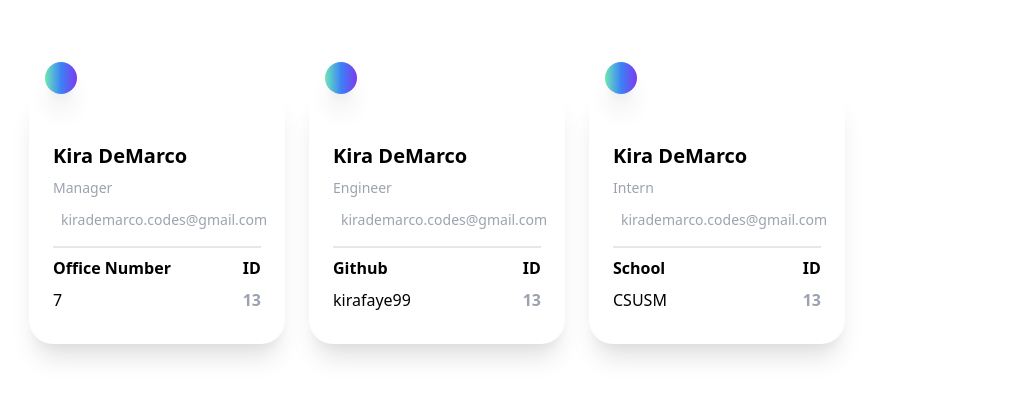
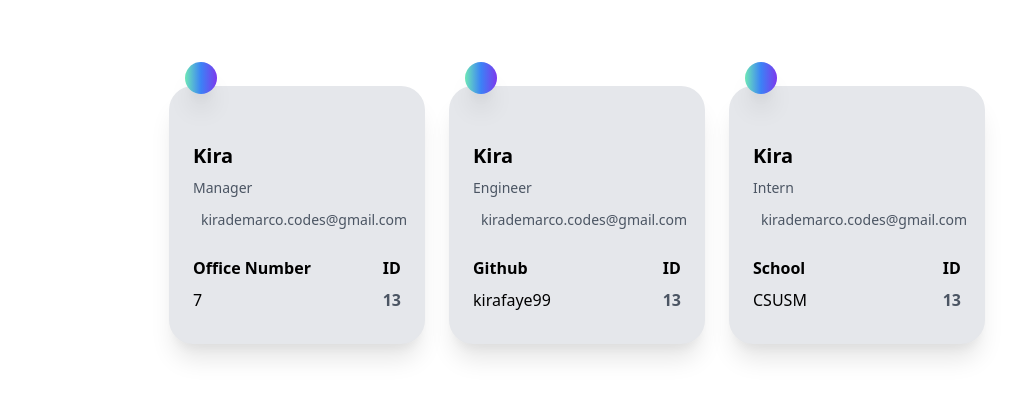
Before and after one commit to kirafaye99/Team-Profile-Generator, a website: page newPage.html in a window 1280 px wide. Shown: the part 182-580 px from the top of the page, without its empty margins (63-1079 px from the left). Drawn offline with nearby package versions, Linux system fonts and the light colour scheme.

Commit message:
bug fixes

```diff
--- a/newPage.html
+++ b/newPage.html
@@ -1,7 +1,7 @@
 
     <!DOCTYPE html>
 <html lang="en">
-<head>
+<head class="bg-blue-100">
     <meta charset="UTF-8">
     <meta http-equiv="X-UA-Compatible" content="IE=edge">
     <meta name="viewport" content="width=device-width, initial-scale=1.0">
@@ -23,17 +23,17 @@
 
     <!-- component -->
 <div class="flex items-center justify-center">
-    <div class="grid grid-cols-1 gap-6 sm:grid-cols-2 md:grid-cols-2 lg:grid-cols-4 xl:grid-cols-4">
+    <div class="grid grid-flow-col auto-cols-max cols-auto gap-6">
 
-    <div class="relative bg-white py-6 px-6 rounded-3xl w-64 my-4 shadow-xl">
+    <div class="relative bg-gray-200 py-6 px-6 rounded-3xl w-64 my-4 shadow-xl">
             <div class=" text-white flex items-center absolute rounded-full py-4 px-4 shadow-xl bg-gradient-to-r from-green-300 via-blue-500 to-purple-600 left-4 -top-6">
             </div>
             <div class="mt-8">
-                <p class="text-xl font-semibold my-2">Kira DeMarco</p>
-                <div class="flex space-x-2 text-gray-400 text-sm">
+                <p class="text-xl font-semibold my-2">Kira</p>
+                <div class="flex space-x-2 text-gray-600 text-sm">
                      <p>Manager</p>
                 </div>
-                <div class="flex space-x-2 text-gray-400 text-sm my-3">
+                <div class="flex space-x-2 text-gray-600 text-sm my-3">
                     <!-- svg  -->
                     <svg xmlns="http://www.w3.org/2000/svg" class="h-6 w-6" fill="none" viewBox="0 0 24 24" stroke="currentColor">
                         <path stroke-linecap="round" stroke-linejoin="round" stroke-width="2" d="M3 8l7.89 5.26a2 2 0 002.22 0L21 8M5 19h14a2 2 0 002-2V7a2 2 0 00-2-2H5a2 2 0 00-2 2v10a2 2 0 002 2z" />
@@ -46,33 +46,27 @@
                     <div class="my-2">
                         <p class="font-semibold text-base mb-2">Office Number</p>
                         <div class="flex space-x-2">
-                            <!-- <img src="https://images.pexels.com/photos/614810/pexels-photo-614810.jpeg?auto=compress&cs=tinysrgb&dpr=1&w=500"
-                            class="w-6 h-6 rounded-full"/>
-                             <img src="https://upload.wikimedia.org/wikipedia/commons/e/ec/Woman_7.jpg"
-                            class="w-6 h-6 rounded-full"/>
-                             <img src="https://encrypted-tbn0.gstatic.com/images?q=tbn:ANd9GcRxSqK0tVELGWDYAiUY1oRrfnGJCKSKv95OGUtm9eKG9HQLn769YDujQi1QFat32xl-BiY&usqp=CAU"
-                            class="w-6 h-6 rounded-full"/> -->
                             <p>7</p>
                         </div>
                     </div>
                      <div class="my-2">
                         <p class="font-semibold text-base mb-2">ID</p>
-                        <div class="text-base text-gray-400 font-semibold">
+                        <div class="text-base text-gray-600 font-semibold">
                             <p>13</p>
                         </div>
                     </div>
                 </div>
             </div>
         </div>
-    <div class="relative bg-white py-6 px-6 rounded-3xl w-64 my-4 shadow-xl">
+    <div class="relative bg-gray-200 py-6 px-6 rounded-3xl w-64 my-4 shadow-xl">
             <div class=" text-white flex items-center absolute rounded-full py-4 px-4 shadow-xl bg-gradient-to-r from-green-300 via-blue-500 to-purple-600 left-4 -top-6">
             </div>
             <div class="mt-8">
-                <p class="text-xl font-semibold my-2">Kira DeMarco</p>
-                <div class="flex space-x-2 text-gray-400 text-sm">
+                <p class="text-xl font-semibold my-2">Kira</p>
+                <div class="flex space-x-2 text-gray-600 text-sm">
                      <p>Engineer</p>
                 </div>
-                <div class="flex space-x-2 text-gray-400 text-sm my-3">
+                <div class="flex space-x-2 text-gray-600 text-sm my-3">
                     <!-- svg  -->
                     <svg xmlns="http://www.w3.org/2000/svg" class="h-6 w-6" fill="none" viewBox="0 0 24 24" stroke="currentColor">
                         <path stroke-linecap="round" stroke-linejoin="round" stroke-width="2" d="M3 8l7.89 5.26a2 2 0 002.22 0L21 8M5 19h14a2 2 0 002-2V7a2 2 0 00-2-2H5a2 2 0 00-2 2v10a2 2 0 002 2z" />
@@ -85,29 +79,27 @@
                     <div class="my-2">
                         <p class="font-semibold text-base mb-2">Github</p>
                         <div class="flex space-x-2">
-                            <!-- <img src="https://images.pexels.com/photos/614810/pexels-photo-614810.jpeg?auto=compress&cs=tinysrgb&dpr=1&w=500"
-                            class="w-6 h-6 rounded-full"/> -->
                             <p><a href="https://github.com/kirafaye99" target="_blank" rel="noopener noreferrer">kirafaye99</a></p>
                         </div>
                     </div>
                      <div class="my-2">
                         <p class="font-semibold text-base mb-2">ID</p>
-                        <div class="text-base text-gray-400 font-semibold">
+                        <div class="text-base text-gray-600 font-semibold">
                             <p>13</p>
                         </div>
                     </div>
                 </div>
             </div>
         </div>
-    <div class="relative bg-white py-6 px-6 rounded-3xl w-64 my-4 shadow-xl">
+    <div class="relative bg-gray-200 py-6 px-6 rounded-3xl w-64 my-4 shadow-xl">
             <div class=" text-white flex items-center absolute rounded-full py-4 px-4 shadow-xl bg-gradient-to-r from-green-300 via-blue-500 to-purple-600 left-4 -top-6">
             </div>
             <div class="mt-8">
-                <p class="text-xl font-semibold my-2">Kira DeMarco</p>
-                <div class="flex space-x-2 text-gray-400 text-sm">
+                <p class="text-xl font-semibold my-2">Kira</p>
+                <div class="flex space-x-2 text-gray-600 text-sm">
                      <p>Intern</p>
                 </div>
-                <div class="flex space-x-2 text-gray-400 text-sm my-3">
+                <div class="flex space-x-2 text-gray-600 text-sm my-3">
                     <!-- svg  -->
                     <svg xmlns="http://www.w3.org/2000/svg" class="h-6 w-6" fill="none" viewBox="0 0 24 24" stroke="currentColor">
                         <path stroke-linecap="round" stroke-linejoin="round" stroke-width="2" d="M3 8l7.89 5.26a2 2 0 002.22 0L21 8M5 19h14a2 2 0 002-2V7a2 2 0 00-2-2H5a2 2 0 00-2 2v10a2 2 0 002 2z" />
@@ -120,18 +112,12 @@
                     <div class="my-2">
                         <p class="font-semibold text-base mb-2">School</p>
                         <div class="flex space-x-2">
-                            <!-- <img src="https://images.pexels.com/photos/614810/pexels-photo-614810.jpeg?auto=compress&cs=tinysrgb&dpr=1&w=500"
-                            class="w-6 h-6 rounded-full"/>
-                            <img src="https://encrypted-tbn0.gstatic.com/images?q=tbn:ANd9GcRxSqK0tVELGWDYAiUY1oRrfnGJCKSKv95OGUtm9eKG9HQLn769YDujQi1QFat32xl-BiY&usqp=CAU"
-                            class="w-6 h-6 rounded-full"/>
-                            <img src="https://upload.wikimedia.org/wikipedia/commons/e/ec/Woman_7.jpg"
-                            class="w-6 h-6 rounded-full"/> -->
                             <p>CSUSM</p>
                         </div>
                     </div>
                      <div class="my-2">
                         <p class="font-semibold text-base mb-2">ID</p>
-                        <div class="text-base text-gray-400 font-semibold">
+                        <div class="text-base text-gray-600 font-semibold">
                             <p>13</p>
                         </div>
                     </div>
```
Also changed, not shown: tests/employee.test.js (+1 -1 lines), tests/engineer.test.js (+1 -1 lines), tests/intern.test.js (+1 -1 lines), tests/manager.test.js (+1 -1 lines).
